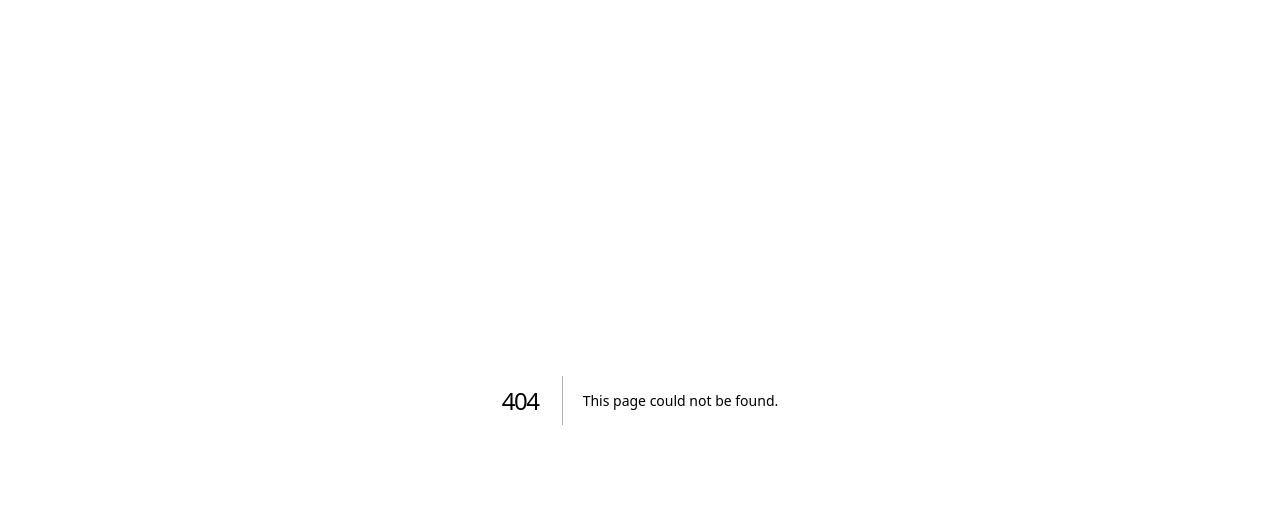
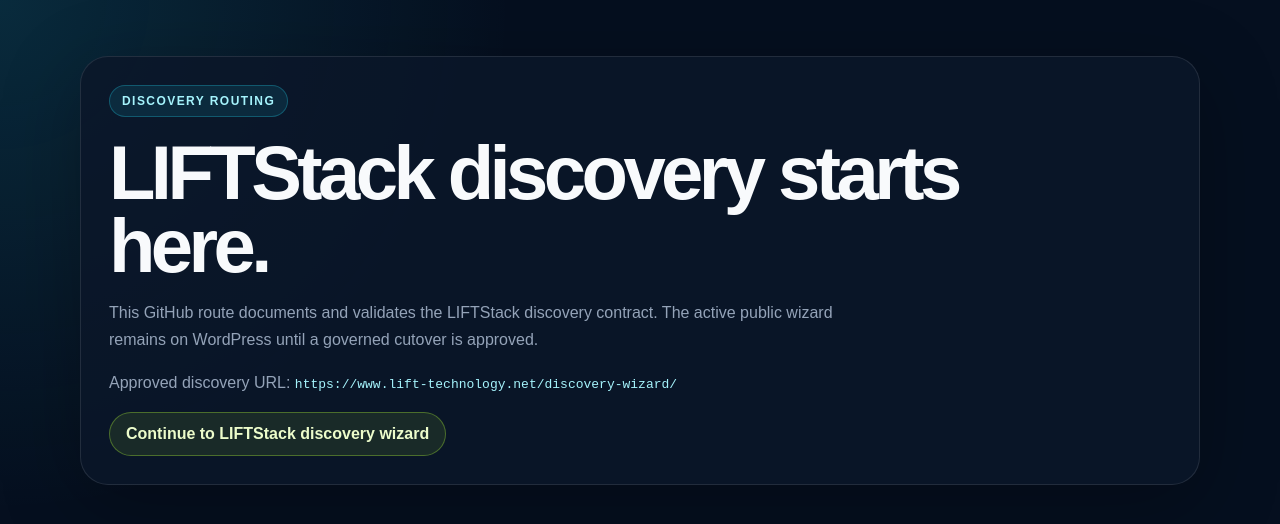
Before and after one commit to Altrium-Holdings-Group/LIFTStack, a Next.js app: page /discovery in a window 1280 px wide. Before the commit this address had no page. Shown: the top 524 px of the page. Built offline with nearby package versions, Linux system fonts and the light colour scheme.

Commit message:
Add discovery route contract page

```diff
--- /dev/null
+++ b/app/discovery/page.tsx
@@ -0,0 +1,21 @@
+import { brandConfig } from '@/lib/brand-config'
+
+export default function DiscoveryPage() {
+  return (
+    <main>
+      <section className="panel">
+        <span className="badge">Discovery routing</span>
+        <h1>LIFTStack discovery starts here.</h1>
+        <p className="muted" style={{ maxWidth: 760 }}>
+          This GitHub route documents and validates the LIFTStack discovery contract. The active public wizard remains on WordPress until a governed cutover is approved.
+        </p>
+        <p className="muted">
+          Approved discovery URL: <code>{brandConfig.discoveryUrl}</code>
+        </p>
+        <a className="button" href={brandConfig.discoveryUrl}>
+          Continue to LIFTStack discovery wizard
+        </a>
+      </section>
+    </main>
+  )
+}
```
